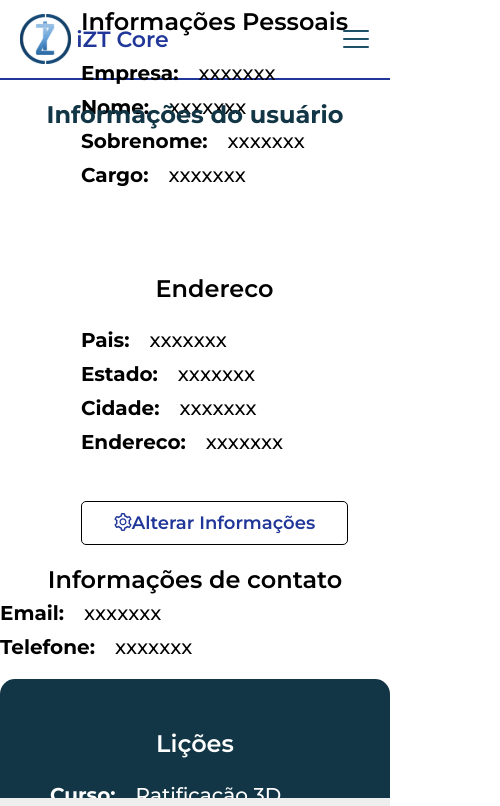
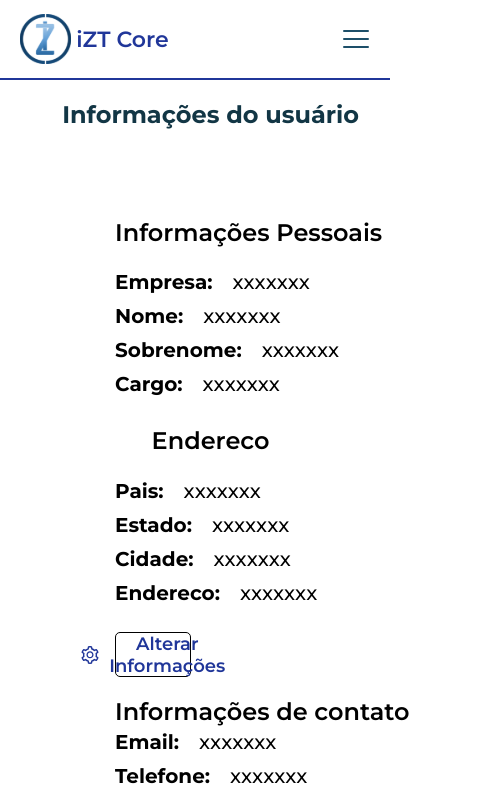
Before and after one commit to cpejr/IZT-web-frontend, a React (Vite) app: page /perfil in a window 390 px wide. Shown: the top 806 px of the page, 500 px wide, since content can reach past the window. Built offline with nearby package versions, Linux system fonts and the light colour scheme.

Commit message:
fix: fixing the responsiviness of the page

```diff
--- a/src/pages/Profile/Styles.js
+++ b/src/pages/Profile/Styles.js
@@ -18,13 +18,10 @@ export const Body = styled.div`
   flex-direction: column;
   align-items: center;
   margin-top: 5%;
-  margin-bottom: 10%;
-  width: 100%;
+  margin-bottom: 15%;
+  width: 98%;
   height: auto;
   @media (max-width: 700px) {
-    display: flex;
-    flex-direction: column;
-    align-items: center;
     padding: 0px;
     gap: 20px;
   }
@@ -33,6 +30,7 @@ export const Border = styled.div`
   width: 8%;
   max-width: 110px;
   height: auto;
+  margin-right: 5%;
   background-color: ${(props) => props.theme.colors.darkBlue};
 `;
 export const Title = styled.h2`
@@ -42,11 +40,10 @@ export const Title = styled.h2`
   font-size: 32px;
   line-height: 39px;
   text-align: center;
-  position: relative;
-
   color: #123645;
-  width: 100%;
+  width: 90%;
   height: auto;
+  margin-bottom: 5%;
 
   @media (max-width: 700px) {
     font-size: 24px;
@@ -77,13 +74,12 @@ export const Subtitle = styled.h3`
 export const Container = styled.div`
   display: flex;
   flex-direction: row;
-  justify-content: center;
+  justify-content: space-between;
   width: 100%;
-  max-width: 1227px;
-  max-height: 560px;
+  /* max-width: 1227px;
+  max-height: 560px; */
   margin-top: 50px;
-  padding-top: 10%;
-  gap: 30%;
+
   @media (max-width: 700px) {
     display: flex;
     flex-direction: column;
@@ -97,14 +93,14 @@ export const FirstColumn = styled.div`
   display: flex;
   flex-direction: column;
   gap: 20px;
-  padding-left: 10%;
+  width: 50%;
 `;
 
 export const SecondColumn = styled.div`
   display: flex;
   flex-direction: column;
   gap: 20px;
-  width: 100%;
+  width: 50%;
   height: auto;
 `;
 
@@ -114,9 +110,8 @@ export const PersonalData = styled.div`
   display: flex;
   flex-direction: column;
   align-items: flex-start;
-  margin-bottom: 25%;
+  margin-bottom: 5%;
   gap: 20px;
-
   width: 100%;
   height: auto;
 
@@ -187,18 +182,16 @@ export const Address = styled.div`
   }
 `;
 export const ChangeInfo = styled.button`
-  /* display: flex;
-  justify-content: stretch; */
-  padding: 10px;
+  display: flex;
+  justify-content: center;
+  align-items: center;
   gap: 10px;
-
-  width: 100%;
-  height: auto;
-
+  width: 40%;
+  height: 45px;
   border: 1px solid #000000;
   border-radius: 5px;
   background-color: transparent;
-  margin-top: 10%;
+  margin-top: 4%;
 
   font-family: ${(props) => props.theme.fonts.montserrat};
   font-size: 18px;
```
